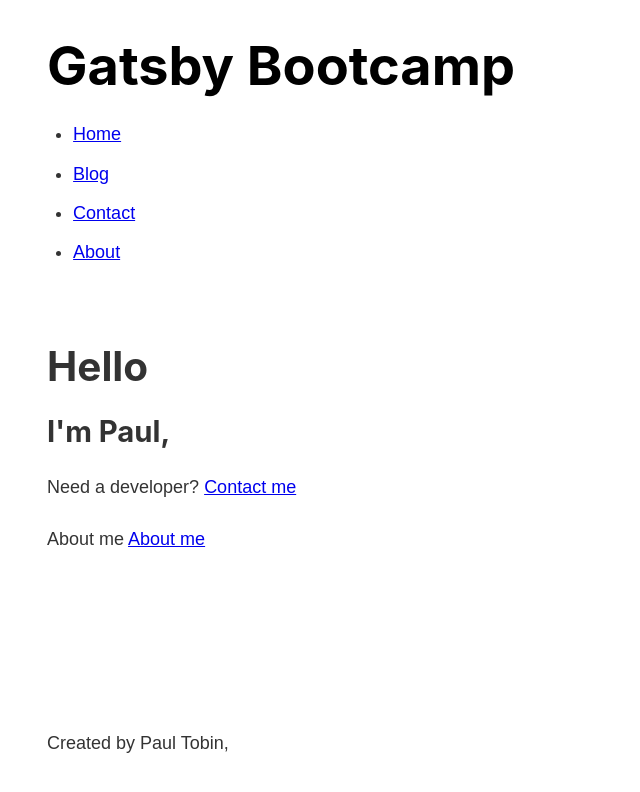
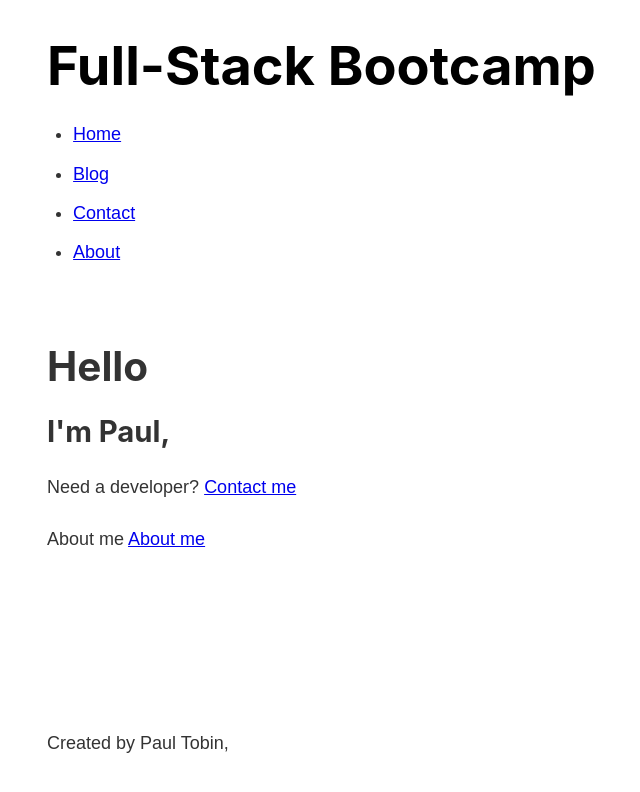
Before and after one commit to tobsirl/GatsbyJS-Bootcamp, a Gatsby site: page / in a window 1280 px wide. Shown: the whole page, without its empty margins (236-876 px from the left). Built offline with nearby package versions, Linux system fonts and the light colour scheme; Gatsby itself is replaced by a stand-in of ours.

Commit message:
Using graphql + useStaticQuery to create a template string with the GQL query, using the data to dynamically display it on the site

```diff
--- a/src/components/Header.js
+++ b/src/components/Header.js
@@ -1,15 +1,24 @@
 import React from 'react';
-import { Link } from 'gatsby';
+import { Link, graphql, useStaticQuery } from 'gatsby';
 
 import headerStyles from './Header.module.scss';
 
 const Header = () => {
+  const data = useStaticQuery(graphql`
+    {
+      site {
+        siteMetadata {
+          title
+        }
+      }
+    }
+  `);
   return (
     <header className={headerStyles.header}>
       <nav>
         <h1>
           <Link className={headerStyles.title} to="/">
-            Gatsby Bootcamp
+            {data.site.siteMetadata.title}
           </Link>
         </h1>
         <ul className={headerStyles.navList}>
--- a/src/pages/index.js
+++ b/src/pages/index.js
@@ -2,6 +2,8 @@
 import { Link } from 'gatsby';
 
 import Layout from '../components/layout/layout';
+
+
 
 const IndexPage = () => {
   return (
```
